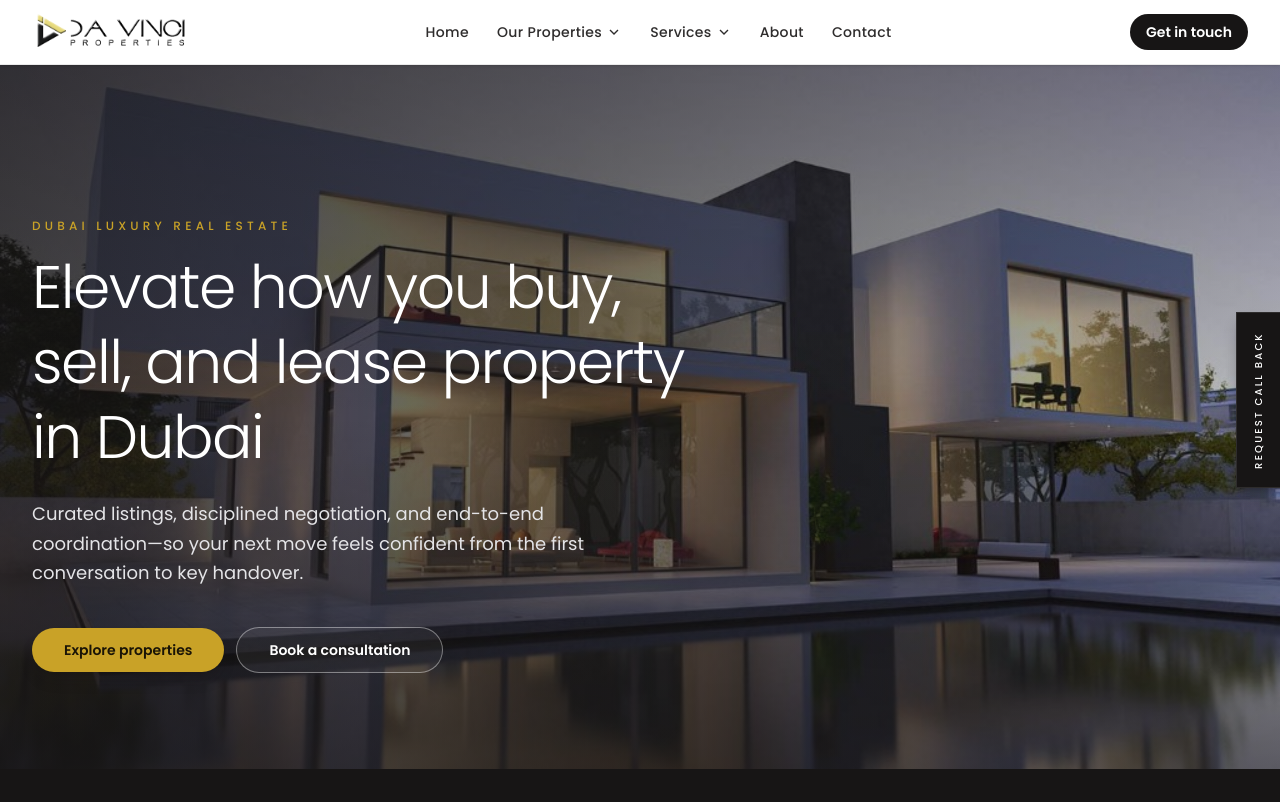
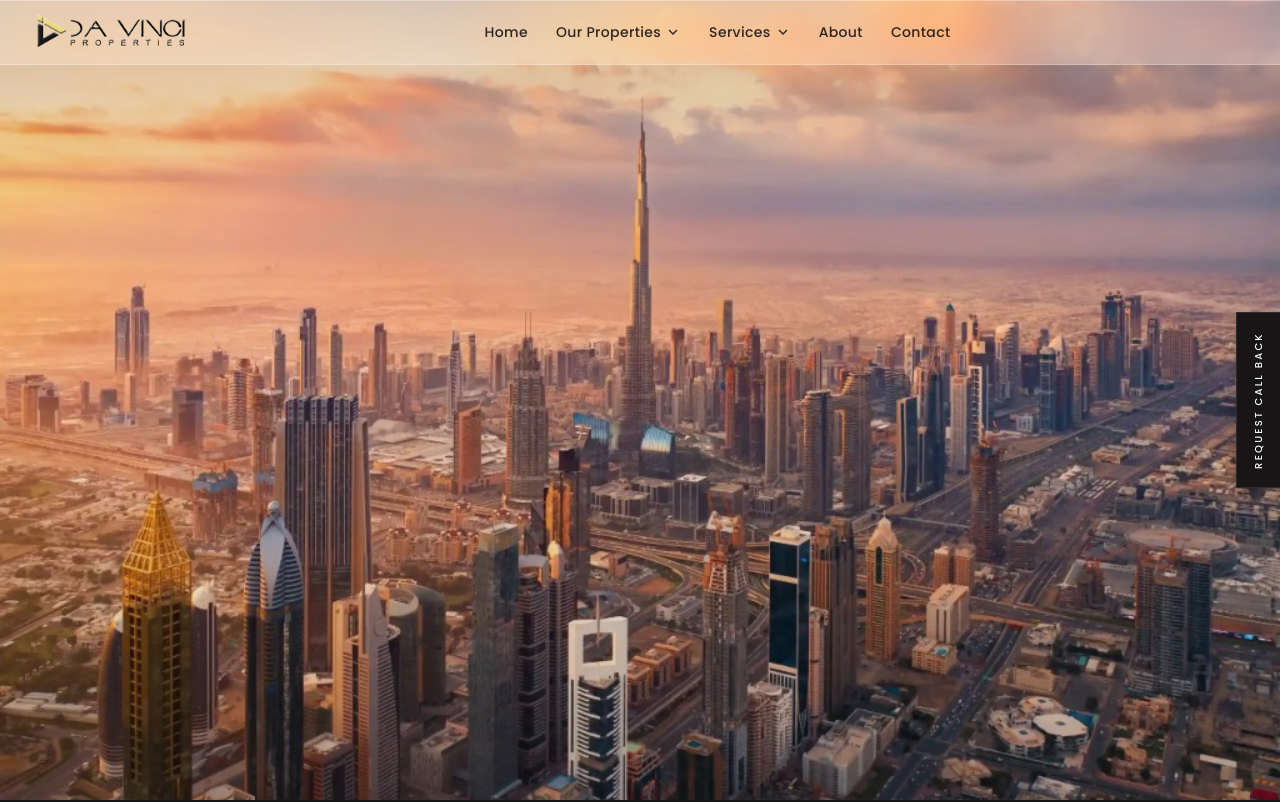
Before and after one commit to specialsmarketing-01/davinci, a Next.js app: page / in a window 1280 px wide. Shown: the top 802 px of the page. Built offline with nearby package versions, Linux system fonts and the light colour scheme.

Commit message:
push project

```diff
--- a/app/layout.tsx
+++ b/app/layout.tsx
@@ -52,12 +52,12 @@ export default function RootLayout({
         <OrganizationJsonLd />
         <a
           href="#main-content"
-          className="sr-only focus:not-sr-only focus:absolute focus:left-4 focus:top-4 focus:z-[100] focus:rounded-md focus:bg-foreground focus:px-4 focus:py-2 focus:text-background"
+          className="sr-only focus:not-sr-only focus:absolute focus:left-4 focus:top-20 focus:z-[100] focus:rounded-md focus:bg-foreground focus:px-4 focus:py-2 focus:text-background"
         >
           Skip to main content
         </a>
         <Navbar />
-        <div className="flex flex-1 flex-col">{children}</div>
+        <div className="flex flex-1 flex-col pt-16">{children}</div>
         <RequestCallbackTab />
         <Footer />
       </body>
--- a/components/layout/Navbar.tsx
+++ b/components/layout/Navbar.tsx
@@ -57,7 +57,7 @@ export function Navbar() {
   };
 
   return (
-    <header className="sticky top-0 z-50 border-b border-border/80 bg-background/90 shadow-sm backdrop-blur-md">
+    <header className="fixed inset-x-0 top-0 z-50 border-b border-white/25 bg-white/45 shadow-[0_1px_0_0_rgba(255,255,255,0.35)_inset] backdrop-blur-xl backdrop-saturate-150 supports-[backdrop-filter]:bg-white/30">
       <div className="mx-auto flex h-16 max-w-7xl items-center justify-between gap-6 px-4 sm:px-6 lg:px-8">
         <SiteLogo onNavigate={closeMobile} className="min-w-0 shrink" />
 
@@ -84,7 +84,7 @@ export function Navbar() {
               <Chevron open={false} />
             </button>
             <div className="invisible absolute left-0 top-full z-50 pt-2 opacity-0 transition-all duration-200 group-hover:visible group-hover:opacity-100">
-              <div className="min-w-[240px] rounded-lg border border-border bg-background py-2 shadow-xl">
+              <div className="min-w-[240px] rounded-lg border border-white/30 bg-white/75 py-2 shadow-xl backdrop-blur-xl backdrop-saturate-150 supports-[backdrop-filter]:bg-white/55">
                 <ul className="flex flex-col">
                   {propertiesMenu.map((item) => (
                     <li key={item.href}>
@@ -114,7 +114,7 @@ export function Navbar() {
               <Chevron open={false} />
             </button>
             <div className="invisible absolute left-0 top-full z-50 pt-2 opacity-0 transition-all duration-200 group-hover:visible group-hover:opacity-100">
-              <div className="min-w-[280px] rounded-lg border border-border bg-background py-2 shadow-xl">
+              <div className="min-w-[280px] rounded-lg border border-white/30 bg-white/75 py-2 shadow-xl backdrop-blur-xl backdrop-saturate-150 supports-[backdrop-filter]:bg-white/55">
                 <ul className="flex flex-col">
                   {servicesMenu.map((item) => (
                     <li key={item.href}>
@@ -145,13 +145,7 @@ export function Navbar() {
           </Link>
         </nav>
 
-        <div className="flex items-center gap-3">
-          <Link
-            href="/contact/"
-            className="hidden rounded-full bg-foreground px-4 py-2 text-sm font-semibold text-background transition hover:bg-foreground/90 sm:inline-flex"
-          >
-            Get in touch
-          </Link>
+        <div className="flex items-center">
           <button
             type="button"
             className="inline-flex items-center justify-center rounded-md border border-border p-2 lg:hidden"
@@ -170,7 +164,7 @@ export function Navbar() {
       {mobileOpen && (
         <div
           id="mobile-menu"
-          className="border-t border-border bg-background lg:hidden"
+          className="border-t border-white/20 bg-white/70 backdrop-blur-xl backdrop-saturate-150 supports-[backdrop-filter]:bg-white/50 lg:hidden"
           role="dialog"
           aria-modal="true"
         >
@@ -234,13 +228,6 @@ export function Navbar() {
             <Link href="/contact/" className="block rounded-md px-3 py-3 text-base font-medium" onClick={closeMobile}>
               Contact
             </Link>
-            <Link
-              href="/contact/"
-              className="mt-2 flex w-full items-center justify-center rounded-full bg-foreground py-3 text-sm font-semibold text-background"
-              onClick={closeMobile}
-            >
-              Get in touch
-            </Link>
           </div>
         </div>
       )}
--- a/components/sections/Hero.tsx
+++ b/components/sections/Hero.tsx
@@ -1,10 +1,12 @@
 import { images } from "@/lib/placeholders";
 import Image from "next/image";
-import Link from "next/link";
 
 export function Hero() {
   return (
-    <section className="relative isolate overflow-hidden" aria-labelledby="hero-heading">
+    <section
+      className="relative isolate -mt-16 min-h-svh overflow-hidden"
+      aria-label="Davinci Properties — Dubai real estate"
+    >
       <div className="absolute inset-0">
         <Image
           src={images.homeHero.src}
@@ -14,40 +16,12 @@ export function Hero() {
           className="object-cover"
           sizes="100vw"
         />
-        <div className="absolute inset-0 bg-gradient-to-r from-black/80 via-black/55 to-black/25" />
-        <div className="absolute inset-0 bg-gradient-to-t from-black/50 via-transparent to-black/30" />
+        <div
+          className="pointer-events-none absolute inset-0 bg-gradient-to-b from-black/10 via-transparent to-black/[0.18]"
+          aria-hidden
+        />
       </div>
-      <div className="relative mx-auto flex min-h-[min(88vh,920px)] max-w-7xl flex-col justify-end px-4 pb-16 pt-28 sm:px-6 sm:pb-20 lg:px-8 lg:pb-24">
-        <div className="max-w-2xl animate-fade-up">
-          <p className="text-xs font-medium uppercase tracking-[0.35em] text-accent">
-            Dubai luxury real estate
-          </p>
-          <h1
-            id="hero-heading"
-            className="mt-4 text-4xl font-light leading-tight tracking-tight text-white sm:text-5xl lg:text-6xl"
-          >
-            Elevate how you buy, sell, and lease property in Dubai
-          </h1>
-          <p className="mt-6 max-w-xl text-base leading-relaxed text-zinc-200 sm:text-lg">
-            Curated listings, disciplined negotiation, and end-to-end coordination—so your next move
-            feels confident from the first conversation to key handover.
-          </p>
-          <div className="mt-10 flex flex-col gap-3 sm:flex-row sm:items-center">
-            <Link
-              href="/our-properties/"
-              className="inline-flex items-center justify-center rounded-full bg-accent px-8 py-3 text-sm font-semibold text-accent-foreground shadow-lg shadow-black/20 transition hover:brightness-110"
-            >
-              Explore properties
-            </Link>
-            <Link
-              href="/contact/"
-              className="inline-flex items-center justify-center rounded-full border border-white/40 bg-white/5 px-8 py-3 text-sm font-semibold text-white backdrop-blur transition hover:bg-white/10"
-            >
-              Book a consultation
-            </Link>
-          </div>
-        </div>
-      </div>
+      <h1 className="sr-only">Davinci Properties — luxury Dubai real estate</h1>
     </section>
   );
 }
--- a/components/sections/PageHero.tsx
+++ b/components/sections/PageHero.tsx
@@ -27,6 +27,7 @@ export function PageHero({
     <section
       className={cn(
         "relative overflow-hidden border-b border-border",
+        background && "-mt-16",
         background && !fullViewport && "min-h-[280px] bg-black sm:min-h-[320px]",
         fullBleed && "flex min-h-[100svh] flex-col bg-black",
         !background && "bg-zinc-50",
@@ -53,8 +54,10 @@ export function PageHero({
       <div
         className={cn(
           "relative mx-auto max-w-7xl px-4 sm:px-6 lg:px-8",
-          fullBleed && "flex flex-1 flex-col justify-center py-16 sm:py-20 lg:py-24",
-          !fullBleed && "py-14 sm:py-16",
+          fullBleed &&
+            "flex flex-1 flex-col justify-center pb-16 pt-28 sm:pb-20 sm:pt-32 lg:pb-24 lg:pt-36",
+          background && !fullBleed && "pb-14 pt-24 sm:pb-16 sm:pt-28",
+          !background && "py-14 sm:py-16",
           align === "center" && "text-center",
         )}
       >
--- a/lib/placeholders.ts
+++ b/lib/placeholders.ts
@@ -5,10 +5,10 @@ export const images = {
     src: "https://images.unsplash.com/photo-1512453979798-5ea266f8880c?auto=format&fit=crop&w=2400&q=85",
     alt: "Dubai skyline at dusk with modern towers reflecting golden light",
   },
-  /** Home page hero — modern villa with infinity pool at twilight. */
+  /** Home page hero — Dubai skyline at golden hour with Burj Khalifa. */
   homeHero: {
     src: "/home-hero.png",
-    alt: "Modern luxury villa with infinity pool at dusk, glass façade and warm interior lighting",
+    alt: "Aerial view of Dubai skyline at sunset with Burj Khalifa and towers in golden light",
   },
   villa: {
     src: "https://images.unsplash.com/photo-1613490493576-7fde63acd811?auto=format&fit=crop&w=1600&q=85",
```
Also changed, not shown: public/home-hero.png.
